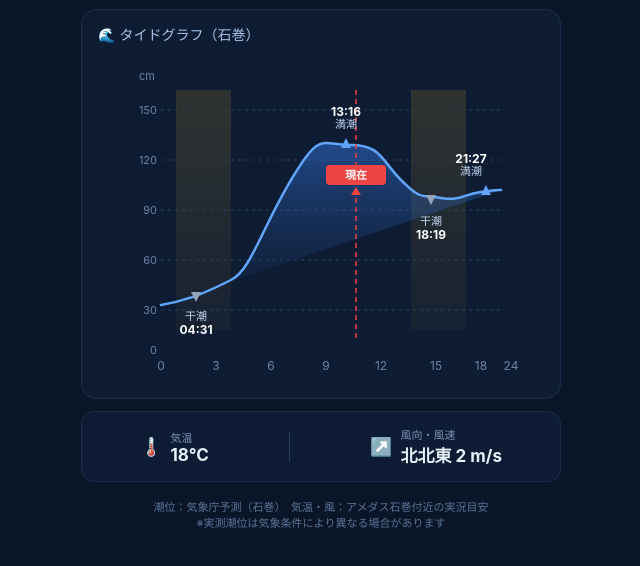
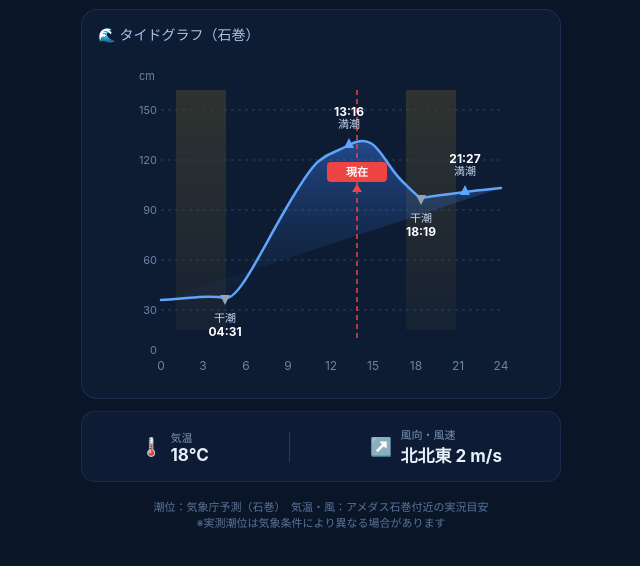
Before and after one commit to nuppeppou/ishinomaki-tide, a plain HTML site: page index.html in a window 1280 px wide. Shown: the part 70-636 px from the top of the page, without its empty margins (319-959 px from the left). Drawn offline with Linux system fonts and the light colour scheme.

Commit message:
Add files via upload

```diff
--- a/index.html
+++ b/index.html
@@ -113,9 +113,9 @@
             </linearGradient>
           </defs>
 
-          <!-- マズメ帯（簡易） -->
-          <rect x="55" y="40" width="55" height="240" fill="url(#mazume)"/>
-          <rect x="290" y="40" width="55" height="240" fill="url(#mazume)"/>
+          <!-- マズメ帯（朝・夕 簡易） -->
+          <rect x="55" y="40" width="50" height="240" fill="url(#mazume)"/>
+          <rect x="285" y="40" width="50" height="240" fill="url(#mazume)"/>
 
           <!-- グリッド -->
           <g stroke="#2a4060" stroke-width="1" stroke-dasharray="3,4">
@@ -126,7 +126,7 @@
             <line x1="40" y1="260" x2="380" y2="260"/>
           </g>
 
-          <!-- Y軸 -->
+          <!-- Y軸ラベル -->
           <g fill="#6b85a8" font-size="11" text-anchor="end">
             <text x="36" y="64">150</text>
             <text x="36" y="114">120</text>
@@ -137,64 +137,74 @@
           </g>
           <text x="18" y="30" fill="#6b85a8" font-size="11">cm</text>
 
-          <!-- 潮位曲線（今日の予測に基づく近似） -->
-          <!-- 4:31 54cm → 13:16 119cm → 18:19 106cm → 21:27 109cm -->
-          <path d="M 40 255
-                   C 70 250, 90 240, 110 230
-                   S 140 180, 170 130
-                   S 200 95, 230 95
+          <!--
+            時間スケール: x=40 (0時) ～ x=380 (24時)
+            1時間 = 14.1667px
+            干潮 04:31 → x≈104
+            満潮 13:16 → x≈228
+            干潮 18:19 → x≈300
+            満潮 21:27 → x≈344
+            現在 13:50頃 → x≈236
+          -->
+
+          <!-- 潮位曲線 -->
+          <path d="M 40 250
+                   C 70 248, 90 245, 104 248
+                   S 140 200, 170 150
+                   S 200 110, 228 95
                    S 260 110, 280 130
-                   S 300 145, 320 148
-                   S 340 145, 360 142
-                   S 375 140, 380 140"
+                   S 300 148, 300 148
+                   S 320 145, 344 142
+                   S 365 140, 380 138"
                 fill="url(#waveFill)"
                 stroke="#60a5fa"
                 stroke-width="2.5"
                 stroke-linecap="round"/>
 
-          <!-- 現在時刻ライン（13:40頃） -->
-          <line x1="235" y1="40" x2="235" y2="290"
+          <!-- 現在時刻ライン（13:50頃） -->
+          <line x1="236" y1="40" x2="236" y2="290"
                 stroke="#ef4444" stroke-width="1.5" stroke-dasharray="5,4"/>
-          <rect x="205" y="115" width="60" height="20" rx="4" fill="#ef4444"/>
-          <text x="235" y="129" text-anchor="middle" fill="#fff" font-size="11" font-weight="700">現在</text>
-          <polygon points="235,137 230,145 240,145" fill="#ef4444"/>
+          <rect x="206" y="112" width="60" height="20" rx="4" fill="#ef4444"/>
+          <text x="236" y="126" text-anchor="middle" fill="#fff" font-size="11" font-weight="700">現在</text>
+          <polygon points="236,134 231,142 241,142" fill="#ef4444"/>
 
-          <!-- 満潮 13:16 119cm -->
-          <polygon points="225,88 220,98 230,98" fill="#60a5fa"/>
-          <text x="225" y="78" text-anchor="middle" fill="#c5d8f0" font-size="11">満潮</text>
-          <text x="225" y="66" text-anchor="middle" fill="#fff" font-size="12" font-weight="700">13:16</text>
+          <!-- 干潮 04:31 -->
+          <polygon points="104,255 99,245 109,245" fill="#94a3b8"/>
+          <text x="104" y="272" text-anchor="middle" fill="#c5d8f0" font-size="11">干潮</text>
+          <text x="104" y="286" text-anchor="middle" fill="#fff" font-size="12" font-weight="700">04:31</text>
 
-          <!-- 満潮 21:27 109cm -->
-          <polygon points="365,135 360,145 370,145" fill="#60a5fa"/>
-          <text x="350" y="125" text-anchor="middle" fill="#c5d8f0" font-size="11">満潮</text>
-          <text x="350" y="113" text-anchor="middle" fill="#fff" font-size="12" font-weight="700">21:27</text>
+          <!-- 満潮 13:16 -->
+          <polygon points="228,88 223,98 233,98" fill="#60a5fa"/>
+          <text x="228" y="78" text-anchor="middle" fill="#c5d8f0" font-size="11">満潮</text>
+          <text x="228" y="66" text-anchor="middle" fill="#fff" font-size="12" font-weight="700">13:16</text>
 
-          <!-- 干潮 4:31 54cm -->
-          <polygon points="75,252 70,242 80,242" fill="#94a3b8"/>
-          <text x="75" y="270" text-anchor="middle" fill="#c5d8f0" font-size="11">干潮</text>
-          <text x="75" y="284" text-anchor="middle" fill="#fff" font-size="12" font-weight="700">04:31</text>
+          <!-- 干潮 18:19 -->
+          <polygon points="300,155 295,145 305,145" fill="#94a3b8"/>
+          <text x="300" y="172" text-anchor="middle" fill="#c5d8f0" font-size="11">干潮</text>
+          <text x="300" y="186" text-anchor="middle" fill="#fff" font-size="12" font-weight="700">18:19</text>
 
-          <!-- 干潮 18:19 106cm -->
-          <polygon points="310,155 305,145 315,145" fill="#94a3b8"/>
-          <text x="310" y="175" text-anchor="middle" fill="#c5d8f0" font-size="11">干潮</text>
-          <text x="310" y="189" text-anchor="middle" fill="#fff" font-size="12" font-weight="700">18:19</text>
+          <!-- 満潮 21:27 -->
+          <polygon points="344,135 339,145 349,145" fill="#60a5fa"/>
+          <text x="344" y="125" text-anchor="middle" fill="#c5d8f0" font-size="11">満潮</text>
+          <text x="344" y="113" text-anchor="middle" fill="#fff" font-size="12" font-weight="700">21:27</text>
 
-          <!-- X軸 -->
+          <!-- X軸時間（均等配置） -->
           <g fill="#6b85a8" font-size="12" text-anchor="middle">
-            <text x="40" y="320">0</text>
-            <text x="95" y="320">3</text>
-            <text x="150" y="320">6</text>
-            <text x="205" y="320">9</text>
-            <text x="260" y="320">12</text>
-            <text x="315" y="320">15</text>
-            <text x="360" y="320">18</text>
-            <text x="390" y="320">24</text>
+            <text x="40"  y="320">0</text>
+            <text x="82"  y="320">3</text>
+            <text x="125" y="320">6</text>
+            <text x="167" y="320">9</text>
+            <text x="210" y="320">12</text>
+            <text x="252" y="320">15</text>
+            <text x="295" y="320">18</text>
+            <text x="337" y="320">21</text>
+            <text x="380" y="320">24</text>
           </g>
         </svg>
       </div>
     </div>
 
-    <!-- 下部：気温・風（小さく） -->
+    <!-- 下部：気温・風 -->
     <div class="bottom-bar">
       <div class="info-item">
         <div style="font-size:18px">🌡️</div>
@@ -220,7 +230,6 @@
   </div>
 
   <script>
-    // 現在時刻を表示
     function updateTime() {
       const now = new Date();
       const h = String(now.getHours()).padStart(2, '0');
```
